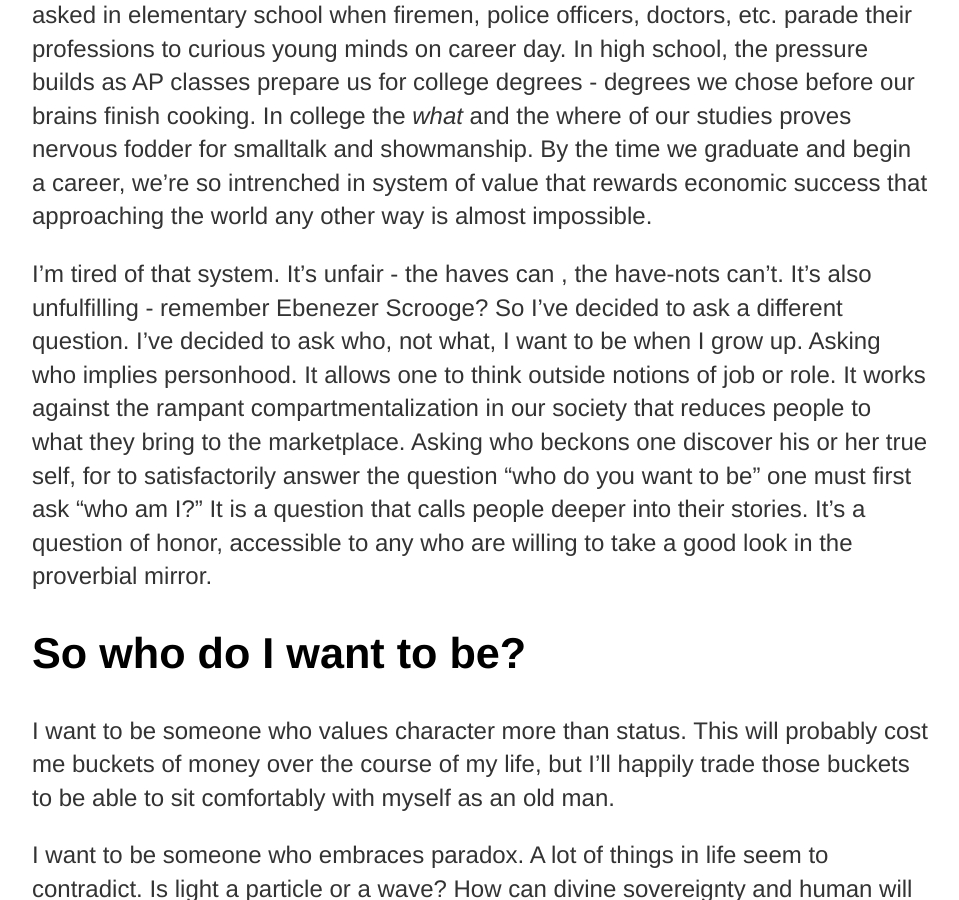
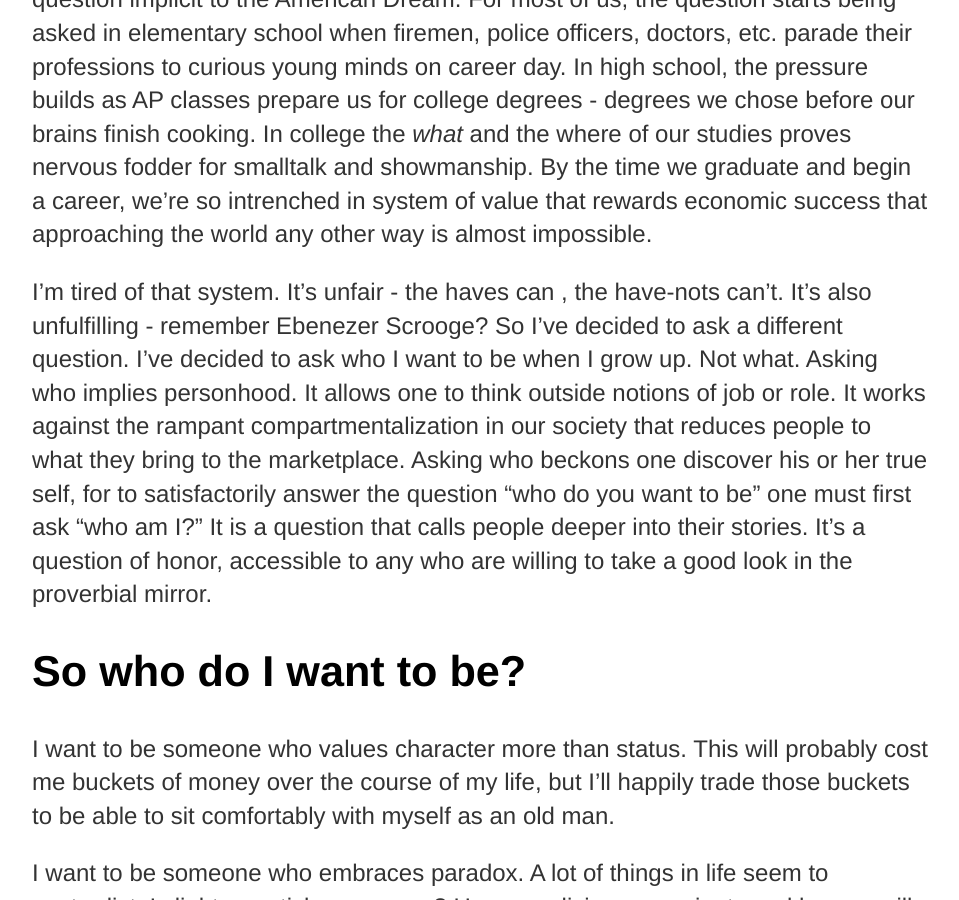
Before and after one commit to danielrusco/danielrusco.github.io, a Jekyll site: the page built from about/index.html, in a window 1280 px wide and 900 px high, scrolled down 455 px. Shown: the whole window, without its empty margins (160-1119 px from the left). Built offline with Jekyll 4.4.1, drawn with Linux system fonts in a browser that asks for light colours.

Commit message:
thirtyeight

```diff
--- a/_layouts/default.html
+++ b/_layouts/default.html
@@ -15,7 +15,7 @@
 
     <link rel="stylesheet" type="text/css" href="/css/main.css">
 
-    <img src="../Signature.png" alt="signature" style="width:512px;height:168px;" align="center"><br>
+    <center><img src="../Signature.png" alt="signature" style="width:512px;height:168px;" align="center"></center><br>
 
   </head>
 
--- a/about/index.html
+++ b/about/index.html
@@ -7,7 +7,7 @@
 			<h1>Who do I want to be when I grow up?</h1>
 			<p>When I was young, life was about what I was going to be when I grew up. It’s the question implicit to the American Dream. For most of us, the question starts being asked in elementary school when firemen, police officers, doctors, etc. parade their professions to curious young minds on career day. In high school, the pressure builds as AP classes prepare us for college degrees - degrees we chose before our brains finish cooking. In college the <i>what</i> and the where of our studies proves nervous fodder for smalltalk and showmanship. By the time we graduate and begin a career, we’re so intrenched in system of value that rewards economic success that approaching the world any other way is almost impossible.</p>
 
-<p>I’m tired of that system. It’s unfair - the haves can , the have-nots can’t.  It’s also unfulfilling - remember Ebenezer Scrooge? So I’ve decided to ask a different question. I’ve decided to ask who, not what, I want to be when I grow up.  Asking who implies personhood. It allows one to think outside notions of job or role. It works against the rampant compartmentalization in our society that reduces people to what they bring to the marketplace. Asking who beckons one discover his or her true self, for to satisfactorily answer the question “who do you want to be” one must first ask “who am I?” It is a question that calls people deeper into their stories. It’s a question of honor, accessible to any who are willing to take a good look in the proverbial mirror.</p>
+<p>I’m tired of that system. It’s unfair - the haves can , the have-nots can’t.  It’s also unfulfilling - remember Ebenezer Scrooge? So I’ve decided to ask a different question. I’ve decided to ask who I want to be when I grow up. Not what. Asking who implies personhood. It allows one to think outside notions of job or role. It works against the rampant compartmentalization in our society that reduces people to what they bring to the marketplace. Asking who beckons one discover his or her true self, for to satisfactorily answer the question “who do you want to be” one must first ask “who am I?” It is a question that calls people deeper into their stories. It’s a question of honor, accessible to any who are willing to take a good look in the proverbial mirror.</p>
 
 <h2>So who do I want to be?</h2>
 
--- a/index.html
+++ b/index.html
@@ -15,7 +15,7 @@
 		<!-- link to main stylesheet -->
 		<link rel="stylesheet" type="text/css" href="/css/main.css">
 
-		<img src="Signature.png" alt="signature" style="width:512px;height:168px;" align="center"><br>
+		<center><img src="Signature.png" alt="signature" style="width:512px;height:168px;" align="center"></center><br>
 
 	</head>
 	<body>
```
